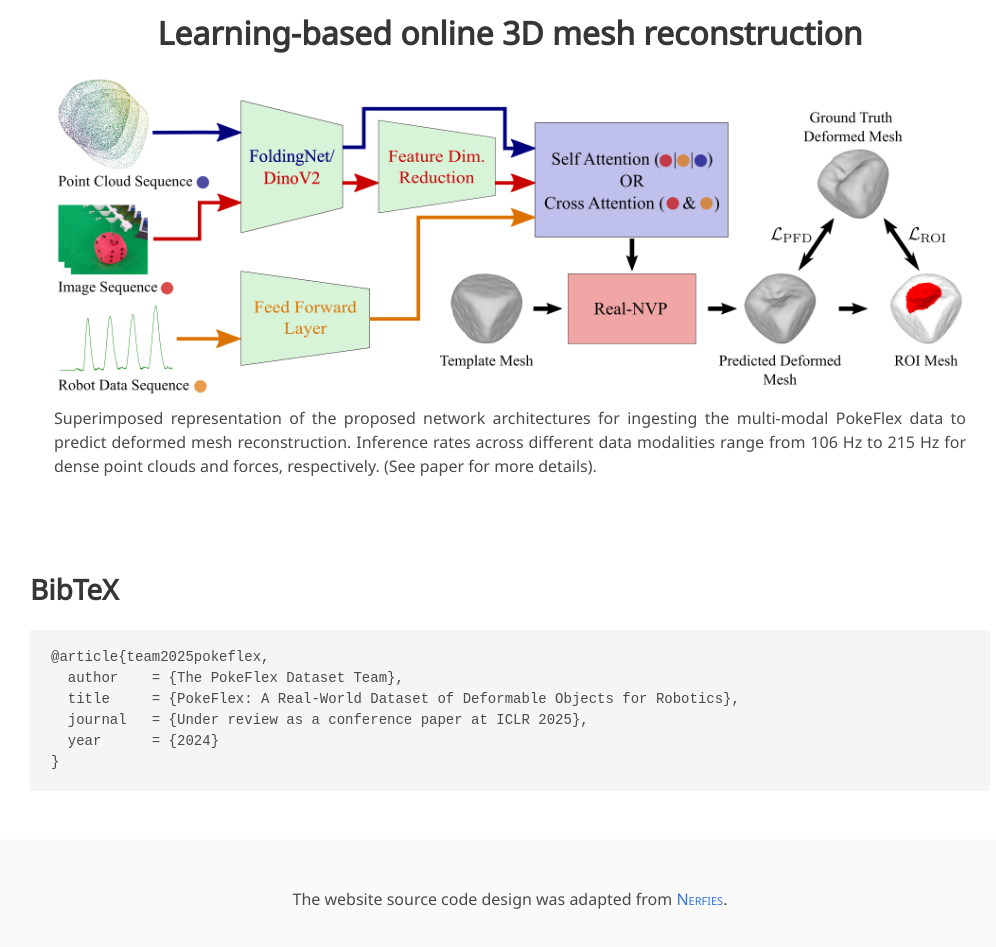
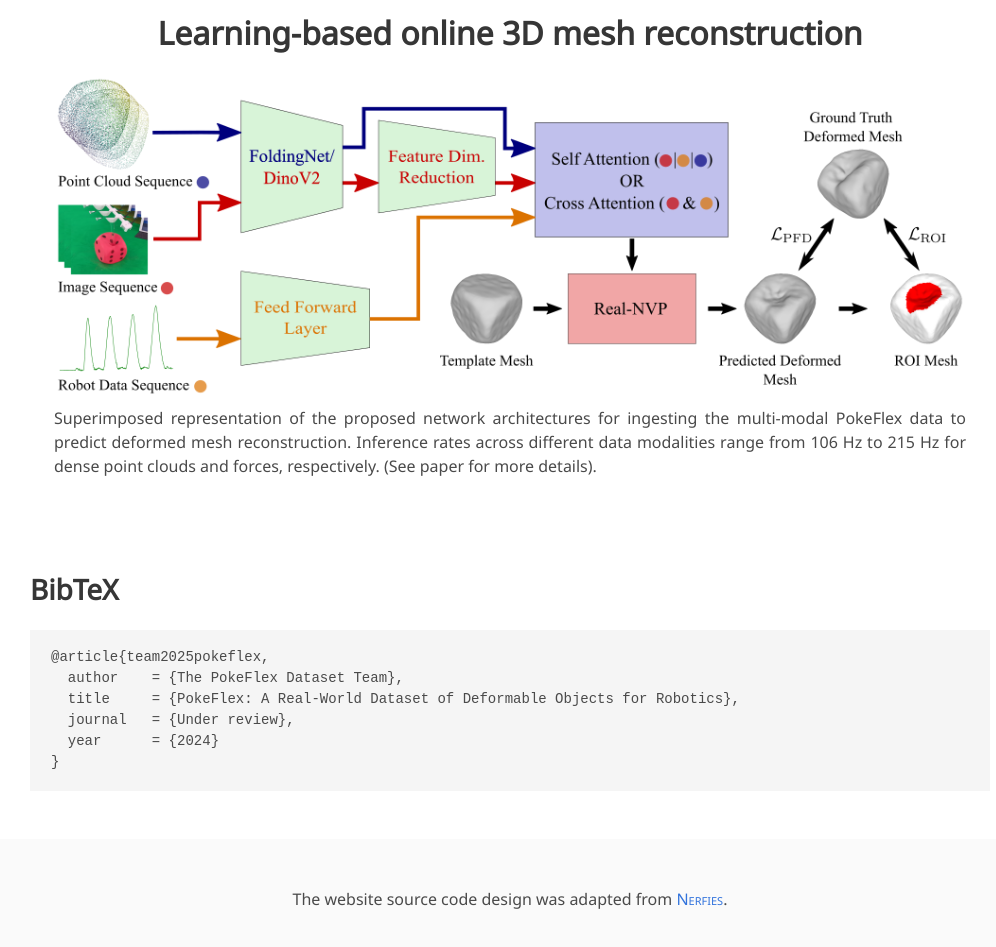
Before and after one commit to anonymized-pokeflex-dataset/anonymized-pokeflex-dataset.github.io, a plain HTML site: page index.html in a window 1280 px wide. Shown: the part 4438-5385 px from the top of the page, without its empty margins (130-1126 px from the left). Drawn offline with nearby package versions, Linux system fonts and the light colour scheme; some icons are missing; a web font is replaced by a local one.

Commit message:
Updates bibtex

```diff
--- a/index.html
+++ b/index.html
@@ -316,7 +316,7 @@ Using different data modalities, we demonstrated a use case for the PokeFlex dat
     <pre><code>@article{team2025pokeflex,
   author    = {The PokeFlex Dataset Team},
   title     = {PokeFlex: A Real-World Dataset of Deformable Objects for Robotics},
-  journal   = {Under review as a conference paper at ICLR 2025},
+  journal   = {Under review},
   year      = {2024}
 }</code></pre>
   </div>
```
